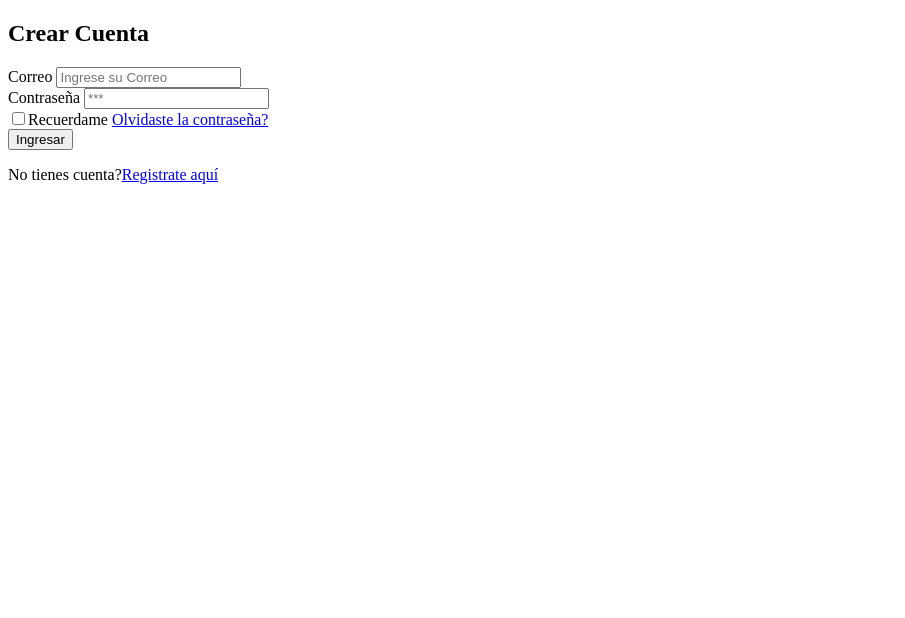
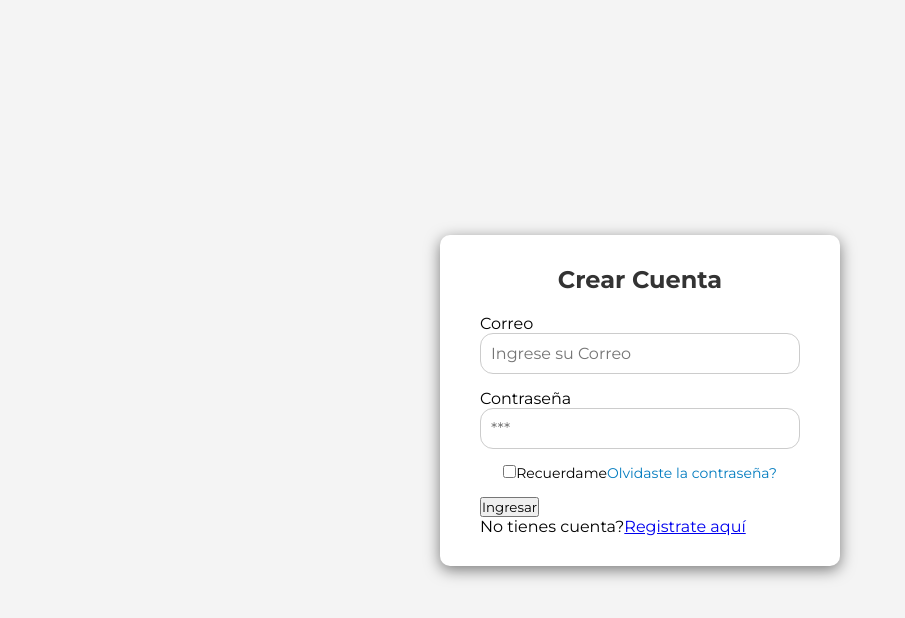
Before and after one commit to fred001-lop/Formulario-2, a plain HTML site: page index.html in a window 1280 px wide. Shown: the whole page, without its empty margins (0-905 px from the left). Drawn offline with Linux system fonts and the light colour scheme.

Commit message:
Update css

```diff
--- a/assets/style.css
+++ b/assets/style.css
@@ -0,0 +1,65 @@
+@import url('https://fonts.googleapis.com/css2?family=Krona+One&family=Montserrat:ital,wght@0,100..900;1,100..900&display=swap');
+
+
+
+*{
+    margin: 0;
+    padding: 0;
+    box-sizing: border-box;
+    font-family: "Montserrat", sans-serif;
+}
+
+body{
+    background: #f4f4f4;
+    display: flex;
+    justify-content: center;
+    align-items: center;
+    height: 100vh;
+}
+
+/*TODO EL DIV*/
+.container{
+    background-color: #fff;
+    padding: 30px 40px;
+    border-radius: 10px;
+    box-shadow: 0 4px 15px rgba(0, 0, 0, 0.5);
+    width: 100%;
+    max-width: 400px;
+}
+
+/*EL TITULO*/
+.form-login h2{
+    text-align: center;
+    margin-bottom: 20px;
+    color: #333;
+}
+
+.input-group{
+    margin-bottom: 15px;
+}
+
+.input-group input{
+    width: 100%;
+    padding: 10px;
+    border: 1px solid #ccc;
+    border-radius: 13px;
+    font-size: 16px;
+
+}
+
+.options{
+    display: flex;
+    justify-content: center;
+    align-items: center;
+    margin-bottom: 15px;
+    font-size: 14px;
+}
+
+.options a{
+    color: #007bbf;
+    text-decoration: none;
+    }
+
+.options a:hover{
+    text-decoration: underline;
+}
--- a/index.html
+++ b/index.html
@@ -3,6 +3,7 @@
 <head>
     <meta charset="UTF-8">
     <meta name="viewport" content="width=device-width, initial-scale=1.0">
+    <link rel="stylesheet" href="assets/style.css">
     <title>Inicio de Sesión</title>
 </head>
 <body>
@@ -17,7 +18,7 @@
             <input type="email" name="correo" id="correo" placeholder="Ingrese su Correo" required>
             </div>
 
-            <div>
+            <div class="input-group">
                 <label for="password">Contraseña</label>
                 <input type="password" name="contraseña" id="contraseña" placeholder="***" required>
             </div>
```
